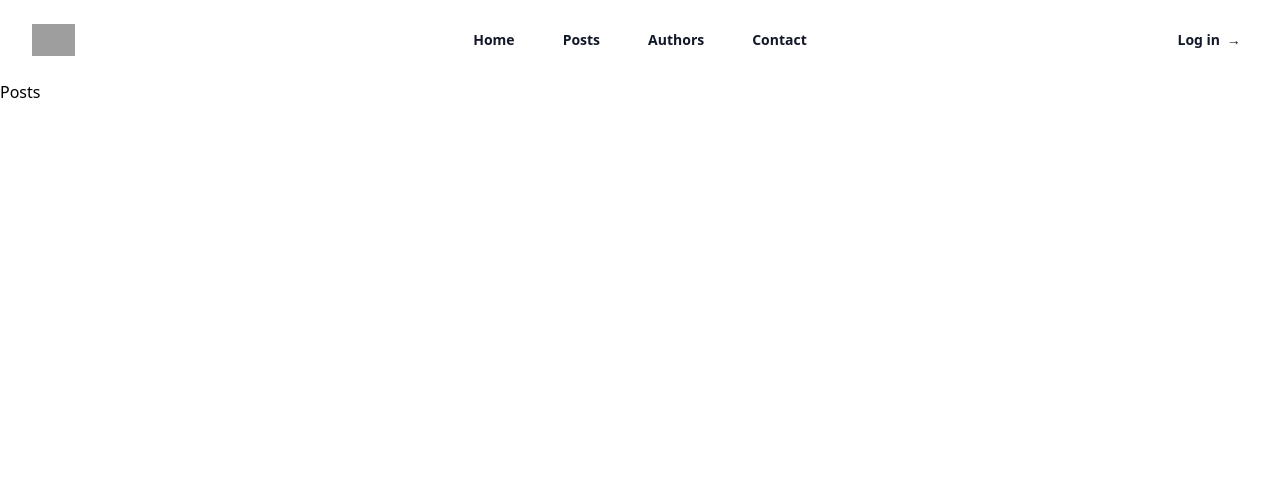
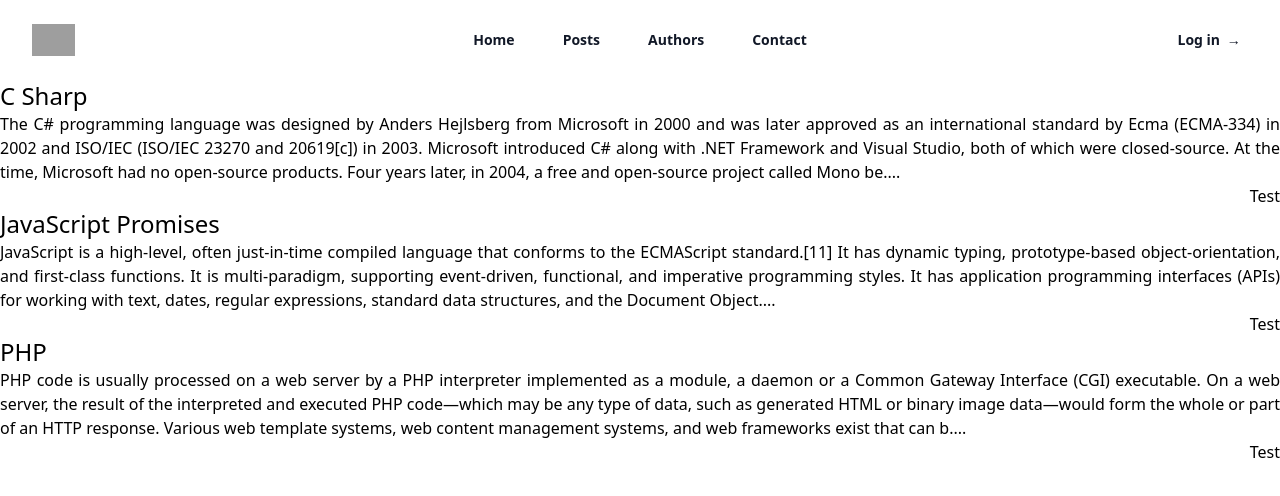
Before and after one commit to Wasayshaikh/next-blogs, a Next.js app: page /posts in a window 1280 px wide. Shown: the top 496 px of the page. Built offline with nearby package versions, Linux system fonts and the light colour scheme; grey boxes are pictures that could not be loaded.

Commit message:
fetch data through api

```diff
--- a/src/pages/posts/index.tsx
+++ b/src/pages/posts/index.tsx
@@ -1,14 +1,37 @@
 import Head from 'next/head'
-import React from 'react'
+import Link from 'next/link'
+import React, { useEffect, useState } from 'react'
 
+type postType = {
+  data:Array<Record<string,any>>,
+  status:string|number
+} | null
 const Posts = () => {
+  const [blogs, setBlogs] = useState<postType>(null)
+  useEffect(() => {
+    fetch("http://localhost:3000/api/get-posts")
+      .then((a) => {
+        return a.json();
+      })
+      .then((parse) => {
+        setBlogs(parse)
+      })
+  }, [])
   return (
     <>
       <Head>
         <title>Posts - Coder Space</title>
         <meta name='description' content='Blog post website for coding enthusiast ' />
       </Head>
-      <div>Posts</div>
+      <div>{blogs == null ? (<>loading</>) : (blogs.data.map(blog => (
+        <Link href={'posts/'+blog.slug} key={blog.title} className='container m-auto block '>
+          <h1 className='text-2xl bold '>{blog.title}</h1>
+          <div className='text-justify'>{blog.content.substr(0,440)}....</div>
+          <div className=' text-right'>{blog.arthur}</div>
+        </Link>
+
+      )))
+      }</div>
     </>
 
   )
```
